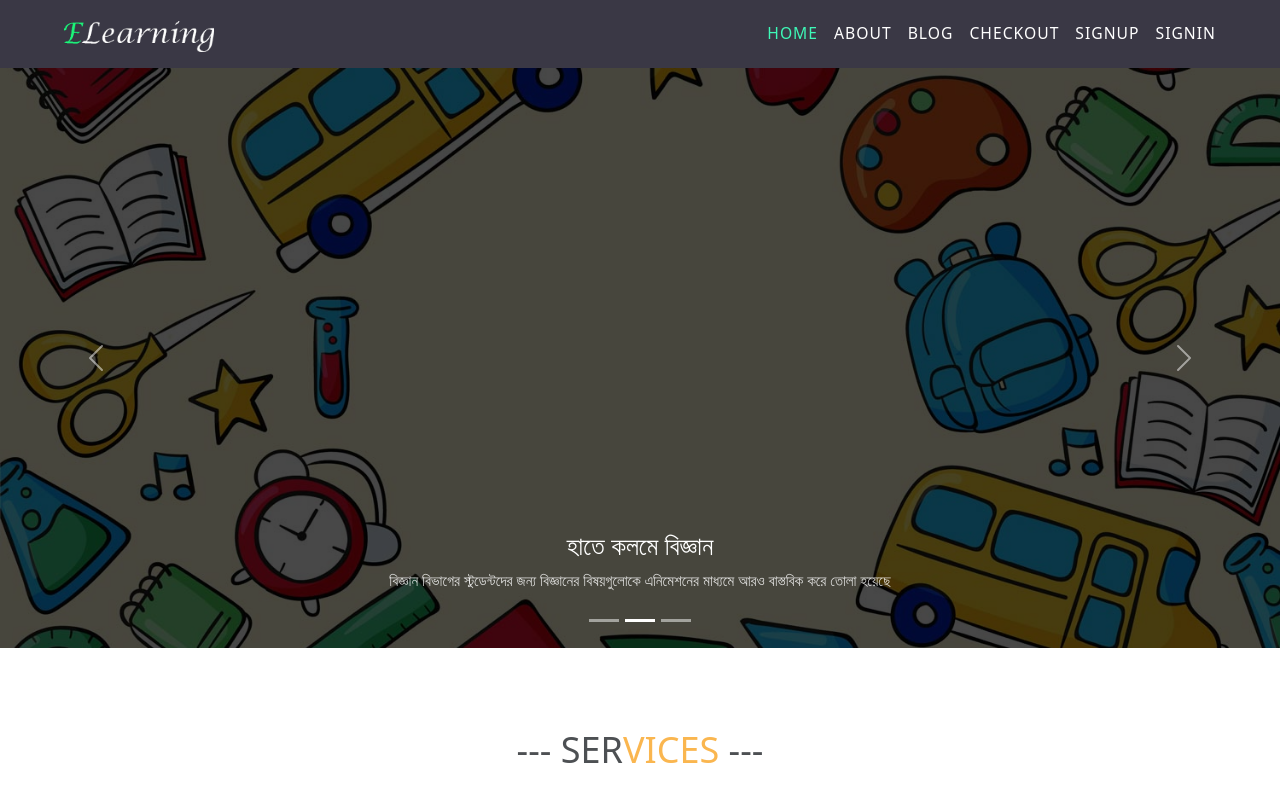
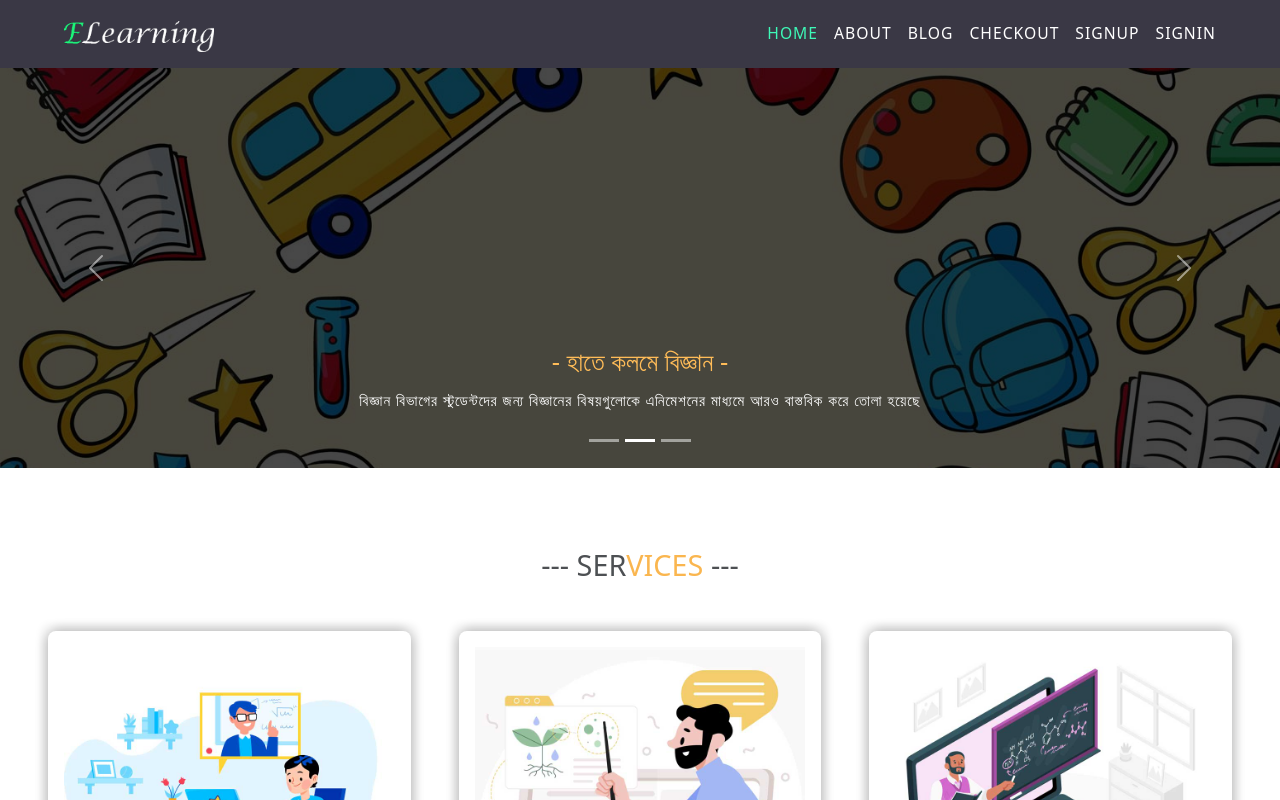
Before and after one commit to sam-suzzaman/PH-Assignment-10, a React (Create React App) app: page / in a window 1280 px wide. Shown: the top 800 px of the page. Built offline with nearby package versions, Linux system fonts and the light colour scheme; no server answers.

Commit message:
fixing height of slider

```diff
--- a/src/Components/Carousel/CarouselCom.js
+++ b/src/Components/Carousel/CarouselCom.js
@@ -23,7 +23,7 @@ const CarouselCom = () => {
                             />
                         </div>
                         <Carousel.Caption>
-                            <h3>{item.title}</h3>
+                            <h3>- {item.title} -</h3>
                             <p>{item.des}</p>
                         </Carousel.Caption>
                     </Carousel.Item>
--- a/src/Components/Carousel/carouselCom.css
+++ b/src/Components/Carousel/carouselCom.css
@@ -24,10 +24,26 @@
 
 .carousel-item .carousel-caption h3 {
     font-size: calc(1rem + 0.75vw);
+    color: #ffbc58;
+    margin-bottom: 0.75rem;
 }
 .carousel-item .carousel-caption p {
     font-size: calc(0.75rem + 0.25vw);
-    color: rgba(255, 255, 255, 0.829);
+    color: #ffffff;
+    letter-spacing: 1px;
+}
+@media (min-width: 550px) {
+    .carousel.slide {
+        max-height: 400px;
+        position: relative;
+        overflow: hidden;
+    }
+    .carousel-inner {
+        max-height: 400px;
+    }
+    .carousel .carousel-item {
+        position: static;
+    }
 }
 
 @media (max-width: 400px) {
--- a/src/Components/Services/services.css
+++ b/src/Components/Services/services.css
@@ -6,7 +6,7 @@
 }
 
 .service-container .sec-title {
-    font-size: calc(1.25rem + 1.25vw);
+    font-size: calc(1.2rem + 0.75vw);
     text-transform: uppercase;
     text-align: center;
     opacity: 0.8;
```
